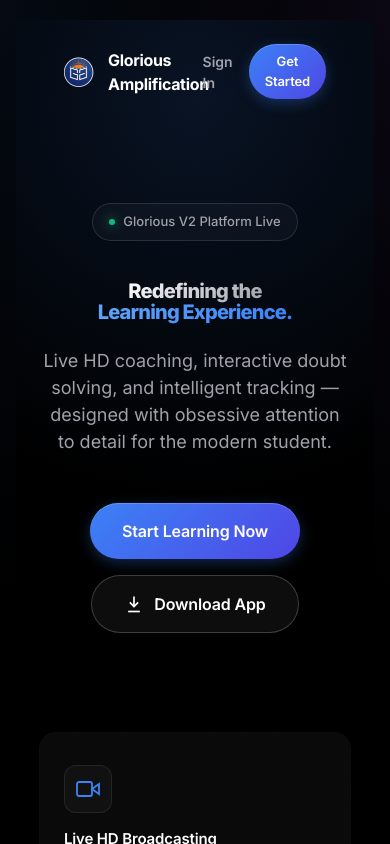
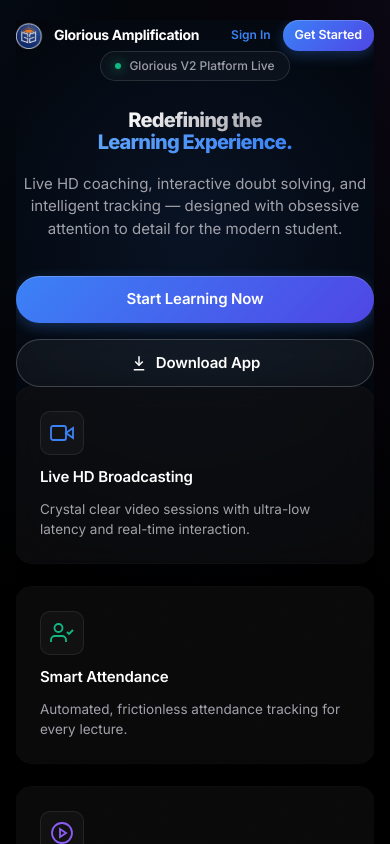
Before and after one commit to rajatbhardwaz/GA-TEACH, a Next.js app: page / in a window 390 px wide. Shown: the top 844 px of the page. Built offline with nearby package versions, Linux system fonts and the light colour scheme; no server answers.

Commit message:
fix page layouts and responsiveness on landing, login, and signup pages

```diff
--- a/src/app/login/page.tsx
+++ b/src/app/login/page.tsx
@@ -346,7 +346,6 @@ export default function LoginPage() {
             </>
           )}
           </div>
-        </div>
 
           {view === "main" && (
             <p style={{ fontSize: 14, textAlign: "center", marginTop: 20, color: "var(--text-secondary)" }}>
@@ -355,6 +354,7 @@ export default function LoginPage() {
             </p>
           )}
         </div>
+      </div>
 
       {/* Invisible reCAPTCHA container for phone auth */}
       <div id="recaptcha-container-login" />
--- a/src/app/page.tsx
+++ b/src/app/page.tsx
@@ -30,65 +30,65 @@ export default function Home() {
       }} />
 
       {/* Top Nav */}
-      <nav style={{ padding: "24px 48px", display: "flex", justifyContent: "space-between", alignItems: "center", zIndex: 10 }}>
-        <div style={{ display: "flex", alignItems: "center", gap: 12 }}>
-          <img src="/logo.png" alt="Glorious Amplification" style={{ width: 32, height: 32, objectFit: "contain" }} />
-          <span style={{ fontSize: 16, fontWeight: 700, letterSpacing: "-0.02em", color: "var(--text-primary)" }}>Glorious Amplification</span>
+      <nav className="px-4 sm:px-8 py-5 flex justify-between items-center z-10 w-full max-w-[1400px] mx-auto">
+        <div style={{ display: "flex", alignItems: "center", gap: 10 }}>
+          <img src="/logo.png" alt="Glorious Amplification" className="w-7 h-7 sm:w-8 sm:h-8 object-contain" />
+          <span className="text-sm sm:text-base font-bold tracking-tight text-white whitespace-nowrap">Glorious Amplification</span>
         </div>
-        <div style={{ display: "flex", gap: 16, alignItems: "center" }}>
-          <Link href="/login" style={{ fontSize: 14, fontWeight: 600, color: "var(--text-secondary)" }}>Sign In</Link>
-          <Link href="/signup"><button className="btn-primary" style={{ padding: "8px 16px", fontSize: 13 }}>Get Started</button></Link>
+        <div className="flex gap-3 sm:gap-4 items-center">
+          <Link href="/login" className="text-xs sm:text-sm font-semibold text-zinc-400 hover:text-white transition-colors">Sign In</Link>
+          <Link href="/signup"><button className="btn-primary" style={{ padding: "6px 12px", fontSize: "12.5px" }}>Get Started</button></Link>
         </div>
       </nav>
 
       {/* Hero Section */}
-      <main style={{ flex: 1, display: "flex", flexDirection: "column", alignItems: "center", justifyContent: "center", textAlign: "center", padding: "80px 24px", zIndex: 10 }}>
+      <main className="flex-1 flex flex-col items-center justify-center text-center py-12 sm:py-20 px-4 sm:px-6 z-10 max-w-[1200px] mx-auto">
 
         {/* Animated Badge */}
-        <div style={{ display: "flex", alignItems: "center", gap: 8, padding: "8px 16px", background: "rgba(255,255,255,0.03)", border: "1px solid var(--border-light)", borderRadius: 99, marginBottom: 40, backdropFilter: "blur(12px)" }}>
+        <div style={{ display: "flex", alignItems: "center", gap: 8, padding: "6px 14px", background: "rgba(255,255,255,0.03)", border: "1px solid var(--border-light)", borderRadius: 99, marginBottom: 28, backdropFilter: "blur(12px)" }}>
           <div style={{ width: 6, height: 6, borderRadius: "50%", background: "var(--green)", boxShadow: "0 0 12px var(--green)" }} />
-          <span style={{ fontSize: 13, fontWeight: 500, color: "var(--text-secondary)" }}>Glorious V2 Platform Live</span>
+          <span className="text-xs sm:text-sm font-medium text-zinc-400">Glorious V2 Platform Live</span>
         </div>
 
-        <h1 style={{ fontSize: "clamp(48px, 8vw, 84px)", fontWeight: 800, letterSpacing: "-0.04em", lineHeight: 1.05, maxWidth: 1000, marginBottom: 24 }}>
+        <h1 style={{ fontSize: "clamp(32px, 7vw, 72px)", fontWeight: 800, letterSpacing: "-0.04em", lineHeight: 1.1, maxWidth: 960, marginBottom: 20 }}>
           <span className="text-gradient">Redefining the</span><br />
           <span className="text-gradient-blue">Learning Experience.</span>
         </h1>
 
-        <p style={{ fontSize: "clamp(18px, 2vw, 22px)", color: "var(--text-secondary)", maxWidth: 680, lineHeight: 1.5, marginBottom: 48, fontWeight: 400 }}>
+        <p style={{ fontSize: "clamp(15px, 1.8vw, 20px)", color: "var(--text-secondary)", maxWidth: 640, lineHeight: 1.5, marginBottom: 36, fontWeight: 400 }}>
           Live HD coaching, interactive doubt solving, and intelligent tracking — designed with obsessive attention to detail for the modern student.
         </p>
 
-        <div style={{ display: "flex", gap: 16, flexWrap: "wrap", justifyContent: "center" }}>
-          <Link href="/signup"><button className="btn-primary" style={{ padding: "16px 32px", fontSize: 16 }}>Start Learning Now</button></Link>
-          <a href={APP_DOWNLOAD_URL} download>
-            <button className="btn-secondary" style={{ padding: "16px 32px", fontSize: 16, gap: 10 }}>
-              <svg width="20" height="20" viewBox="0 0 24 24" fill="none" stroke="currentColor" strokeWidth="2"><path d="M12 3v12"/><path d="M7 10l5 5 5-5"/><path d="M5 21h14"/></svg>
+        <div className="flex flex-col sm:flex-row gap-4 w-full sm:w-auto justify-center items-center">
+          <Link href="/signup" className="w-full sm:w-auto"><button className="btn-primary w-full sm:w-auto" style={{ padding: "12px 24px", fontSize: "15px" }}>Start Learning Now</button></Link>
+          <a href={APP_DOWNLOAD_URL} download className="w-full sm:w-auto">
+            <button className="btn-secondary w-full sm:w-auto" style={{ padding: "12px 24px", fontSize: "15px", display: "flex", alignItems: "center", justifyContent: "center", gap: 8 }}>
+              <svg width="18" height="18" viewBox="0 0 24 24" fill="none" stroke="currentColor" strokeWidth="2"><path d="M12 3v12"/><path d="M7 10l5 5 5-5"/><path d="M5 21h14"/></svg>
               Download App
             </button>
           </a>
         </div>
 
         {/* Feature Grid */}
-        <div style={{ display: "grid", gridTemplateColumns: "repeat(auto-fit, minmax(300px, 1fr))", gap: 24, maxWidth: 1100, width: "100%", marginTop: 100 }}>
+        <div className="grid grid-cols-1 md:grid-cols-3 gap-6 w-full max-w-[1100px] mt-16 sm:mt-24">
           {[
             { icon: <svg width="24" height="24" viewBox="0 0 24 24" fill="none" stroke="var(--blue)" strokeWidth="1.8"><path d="M23 7l-7 5 7 5V7z"/><rect x="1" y="5" width="15" height="14" rx="2"/></svg>, title: "Live HD Broadcasting", desc: "Crystal clear video sessions with ultra-low latency and real-time interaction." },
             { icon: <svg width="24" height="24" viewBox="0 0 24 24" fill="none" stroke="var(--green)" strokeWidth="1.8"><path d="M16 21v-2a4 4 0 00-4-4H5a4 4 0 00-4 4v2"/><circle cx="8.5" cy="7" r="4"/><polyline points="17,11 19,13 23,9"/></svg>, title: "Smart Attendance", desc: "Automated, frictionless attendance tracking for every lecture." },
             { icon: <svg width="24" height="24" viewBox="0 0 24 24" fill="none" stroke="var(--purple)" strokeWidth="1.8"><circle cx="12" cy="12" r="10"/><polygon points="10,8 16,12 10,16"/></svg>, title: "Cinematic Recordings", desc: "Missed a session? Replay it anytime with premium video playback." },
           ].map(f => (
-            <div key={f.title} className="glass-card" style={{ padding: "32px 24px", textAlign: "left", display: "flex", flexDirection: "column", gap: 16 }}>
-              <div style={{ width: 48, height: 48, borderRadius: 12, background: "rgba(255,255,255,0.03)", border: "1px solid var(--border)", display: "flex", alignItems: "center", justifyContent: "center" }}>
+            <div key={f.title} className="glass-card" style={{ padding: "24px", textAlign: "left", display: "flex", flexDirection: "column", gap: 12 }}>
+              <div style={{ width: 44, height: 44, borderRadius: 10, background: "rgba(255,255,255,0.03)", border: "1px solid var(--border)", display: "flex", alignItems: "center", justifyContent: "center" }}>
                 {f.icon}
               </div>
-              <h3 style={{ fontSize: 18, fontWeight: 600, color: "var(--text-primary)", letterSpacing: "-0.01em" }}>{f.title}</h3>
-              <p style={{ fontSize: 15, color: "var(--text-secondary)", lineHeight: 1.6 }}>{f.desc}</p>
+              <h3 style={{ fontSize: 16, fontWeight: 600, color: "var(--text-primary)", letterSpacing: "-0.01em" }}>{f.title}</h3>
+              <p style={{ fontSize: 13.5, color: "var(--text-secondary)", lineHeight: 1.5 }}>{f.desc}</p>
             </div>
           ))}
         </div>
       </main>
 
-      <footer style={{ padding: "32px", textAlign: "center", borderTop: "1px solid var(--border)", background: "rgba(0,0,0,0.2)", backdropFilter: "blur(12px)", zIndex: 10 }}>
-        <p style={{ fontSize: 13, color: "var(--text-muted)" }}>© {new Date().getFullYear()} Glorious Amplification. All rights reserved.</p>
+      <footer className="py-6 px-4 text-center border-top border-[var(--border)] bg-[rgba(0,0,0,0.2)] backdrop-blur-md z-10">
+        <p style={{ fontSize: 12, color: "var(--text-muted)" }}>© {new Date().getFullYear()} Glorious Amplification. All rights reserved.</p>
       </footer>
     </div>
   );
--- a/src/app/signup/page.tsx
+++ b/src/app/signup/page.tsx
@@ -311,12 +311,13 @@ export default function SignupPage() {
             Sign up with Google
           </button>
           </div>
+
+          {/* Already registered link nested correctly */}
+          <p style={{ fontSize: 14, textAlign: "center", marginTop: 20, color: "var(--text-secondary)" }}>
+            Already registered?{" "}
+            <Link href="/login" style={{ color: "var(--blue)", fontWeight: 500 }}>Sign in</Link>
+          </p>
         </div>
-
-        <p style={{ fontSize: 14, textAlign: "center", marginTop: 20, color: "var(--text-secondary)" }}>
-          Already registered?{" "}
-          <Link href="/login" style={{ color: "var(--blue)", fontWeight: 500 }}>Sign in</Link>
-        </p>
       </div>
 
       {/* Invisible reCAPTCHA container for phone auth */}
```
Lines whose indentation alone changed are shown as unchanged.
